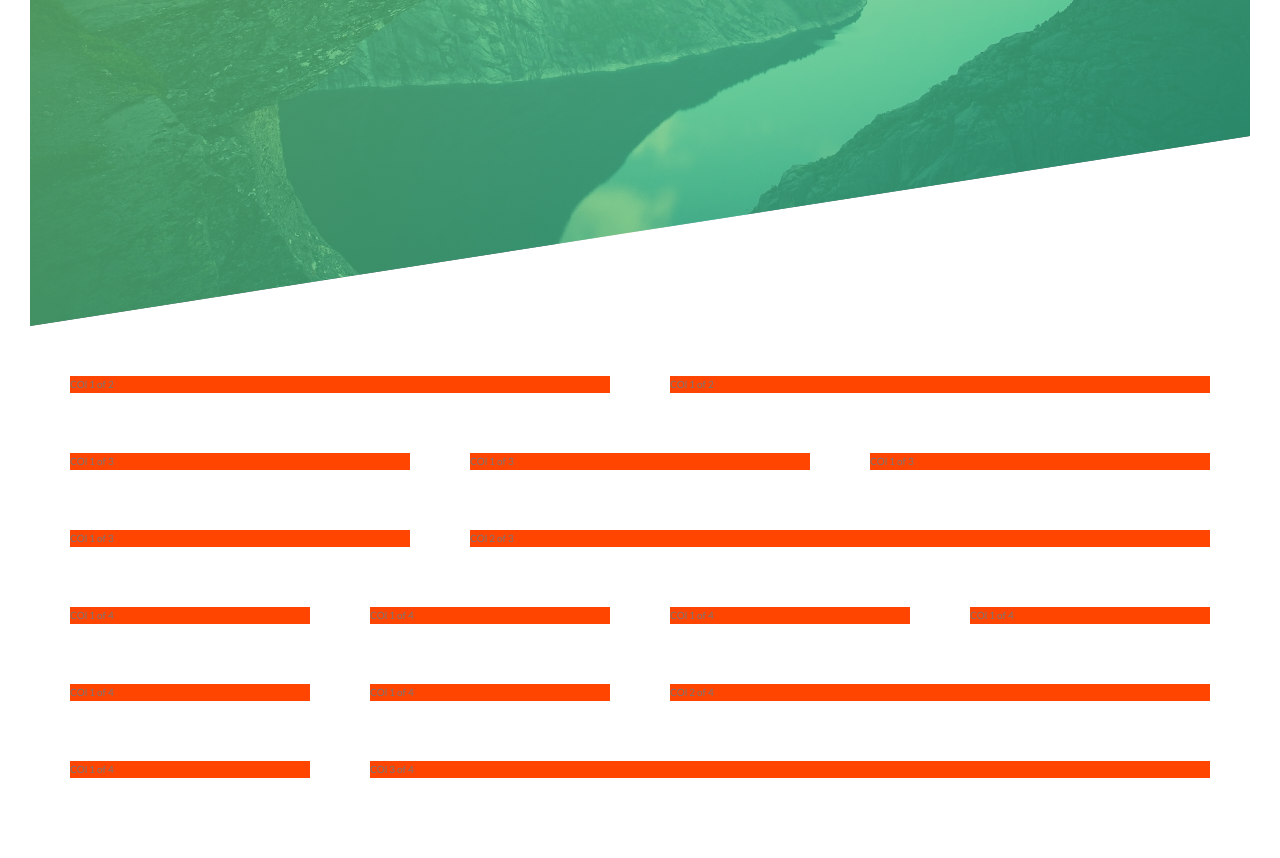
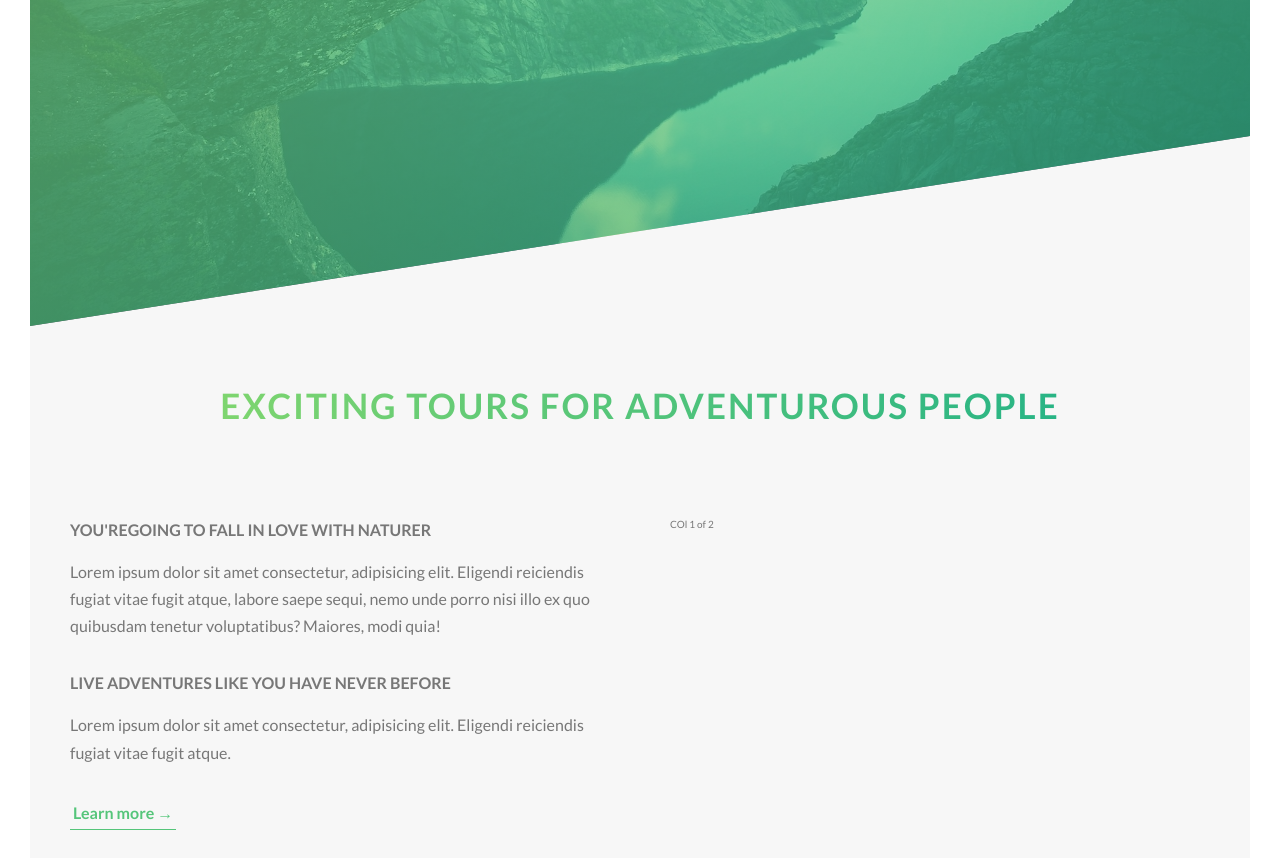
Before and after one commit to mariamamen30/Natours-Template, a website: page index.html in a window 1280 px wide. Shown: the part 464-1322 px from the top of the page. Drawn offline with Linux system fonts and the light colour scheme.

Commit message:
left column

```diff
--- a/index.html
+++ b/index.html
@@ -26,8 +26,41 @@
         <a href="#" class="btn btn--white btn--animated">Discover Our Tours</a>
       </div>
     </header>
+    <main>
+      <section class="section-about">
+        <div class="u-center-text">
+          <h2 class="heading-secondary u-mb-big">
+            Exciting tours for adventurous people
+          </h2>
+        </div>
+        <div class="row">
+          <div class="col-1-of-2">
+            <h3 class="heading-tertiary u-mb-small">
+              You'regoing to fall in love with naturer
+            </h3>
+            <p class="paragraph">
+              Lorem ipsum dolor sit amet consectetur, adipisicing elit. Eligendi
+              reiciendis fugiat vitae fugit atque, labore saepe sequi, nemo unde
+              porro nisi illo ex quo quibusdam tenetur voluptatibus? Maiores,
+              modi quia!
+            </p>
+            <h3 class="heading-tertiary u-mb-small">
+              Live adventures like you have never before
+            </h3>
+            <p class="paragraph">
+              Lorem ipsum dolor sit amet consectetur, adipisicing elit. Eligendi
+              reiciendis fugiat vitae fugit atque.
+            </p>
+            <a href="#" class="btn-text">Learn more &rarr;</a>
+          </div>
+          <div class="col-1-of-2">
+            COl 1 of 2
+          </div>
+        </div>
+      </section>
+    </main>
 
-    <section class="grid-test">
+    <!-- <section class="grid-test">
       <div class="row">
         <div class="col-1-of-2">
           COl 1 of 2
@@ -93,6 +126,6 @@
           COl 3 of 4
         </div>
       </div>
-    </section>
+    </section> -->
   </body>
 </html>
--- a/sass/abstract/_varialbles.scss
+++ b/sass/abstract/_varialbles.scss
@@ -6,7 +6,10 @@ $color-dark-gray: #777;
 $color-white: #fff;
 $color-black: #000;
 
+$color-gray-light-1: #f7f7f7;
 //length
 $grid-width: 114rem;
 $gutter-vertical: 5rem;
 $gutter-horizontal: 6rem;
+//fonts
+$font-default: 1.6rem;
--- a/sass/base/_typograpy.scss
+++ b/sass/base/_typograpy.scss
@@ -29,3 +29,36 @@ body {
     margin-bottom: 60px;
   }
 }
+
+.heading-secondary {
+  font-size: 3.5rem;
+  text-transform: uppercase;
+  font-weight: 700;
+  display: inline-block;
+  background-image: linear-gradient(
+    to right,
+    $color-primary-light,
+    $color-primary-dark
+  );
+  color: transparent;
+  background-clip: text;
+  transition: all 0.2s;
+  letter-spacing: 2px;
+
+  &:hover {
+    transform: skewY(2deg) skewX(10deg) scale(1.1);
+    text-shadow: 0.5rem 1rem 2rem rgba($color-black, 0.5);
+  }
+}
+
+.heading-tertiary {
+  font-size: $font-default;
+  font-weight: 700;
+  text-transform: uppercase;
+}
+.paragraph {
+  font-size: $font-default;
+  &:not(:last-child) {
+    margin-bottom: 3rem;
+  }
+}
--- a/sass/base/_utilities.scss
+++ b/sass/base/_utilities.scss
@@ -0,0 +1,13 @@
+.u-center-text {
+  text-align: center;
+}
+
+.u-mb-small {
+  margin-bottom: 1.5rem;
+}
+.u-mb-med {
+  margin-bottom: 4rem;
+}
+.u-mb-big {
+  margin-bottom: 8rem;
+}
--- a/sass/components/_button.scss
+++ b/sass/components/_button.scss
@@ -7,7 +7,7 @@
     display: inline-block;
     transition: all 0.2s;
     position: relative;
-    font-size: 1.6rem;
+    font-size: $font-default;
   }
   &:hover {
     transform: translateY(-0.3rem);
@@ -51,3 +51,29 @@
     animation: moveInBottom 0.8s 1s backwards ease-out;
   }
 }
+
+.btn-text {
+  &:link,
+  &:visited {
+    color: $color-primary;
+    display: inline-block;
+    text-decoration: none;
+    border-bottom: 1px $color-primary solid;
+    padding: 3px;
+    font-size: $font-default;
+    font-weight: 700;
+    transition: all 0.2s;
+  }
+
+  &:hover {
+    background-color: $color-primary;
+    color: $color-white;
+    box-shadow: 0 1rem 2rem rgba($color-black, 0.2);
+    transform: translateY(-2px);
+  }
+
+  &:active {
+    box-shadow: 0 0.5rem 0.5rem rgba($color-black, 0.2);
+    transform: translateY(0);
+  }
+}
--- a/sass/layout/_grid.scss
+++ b/sass/layout/_grid.scss
@@ -1,15 +1,13 @@
 .row {
   max-width: $grid-width;
-  background-color: #eee;
   margin: 0 auto;
 
   &:not(:last-child) {
     margin-bottom: $gutter-vertical;
   }
+
   [class^="col-"] {
-    background-color: orangered;
     float: left;
-    margin-bottom: $gutter-horizontal;
 
     &:not(:last-child) {
       margin-right: $gutter-horizontal;
--- a/sass/pages/_home.scss
+++ b/sass/pages/_home.scss
@@ -0,0 +1,6 @@
+.section-about {
+  background-color: $color-gray-light-1;
+  padding: 25rem 0;
+  margin-top: -25vh;
+  height: 110vh;
+}
```
Also changed, not shown: CSS/style.css.
